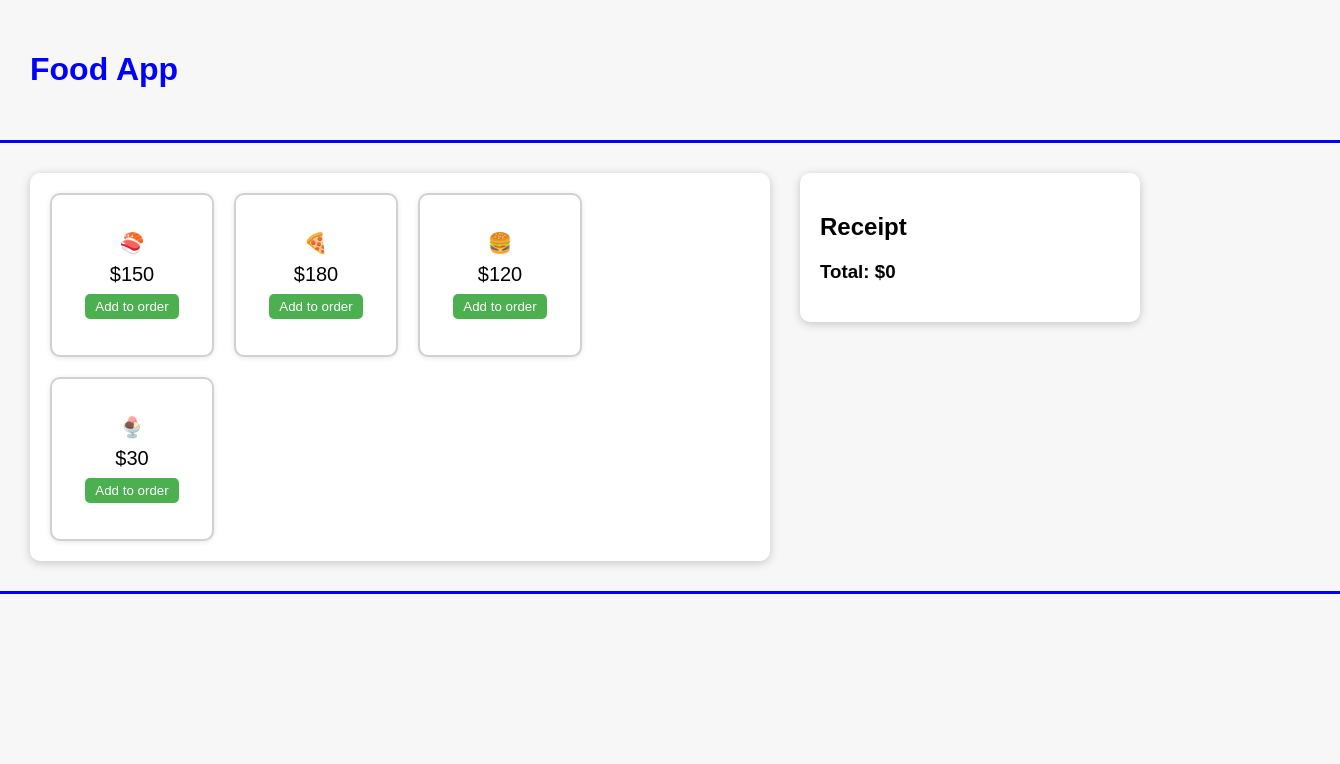
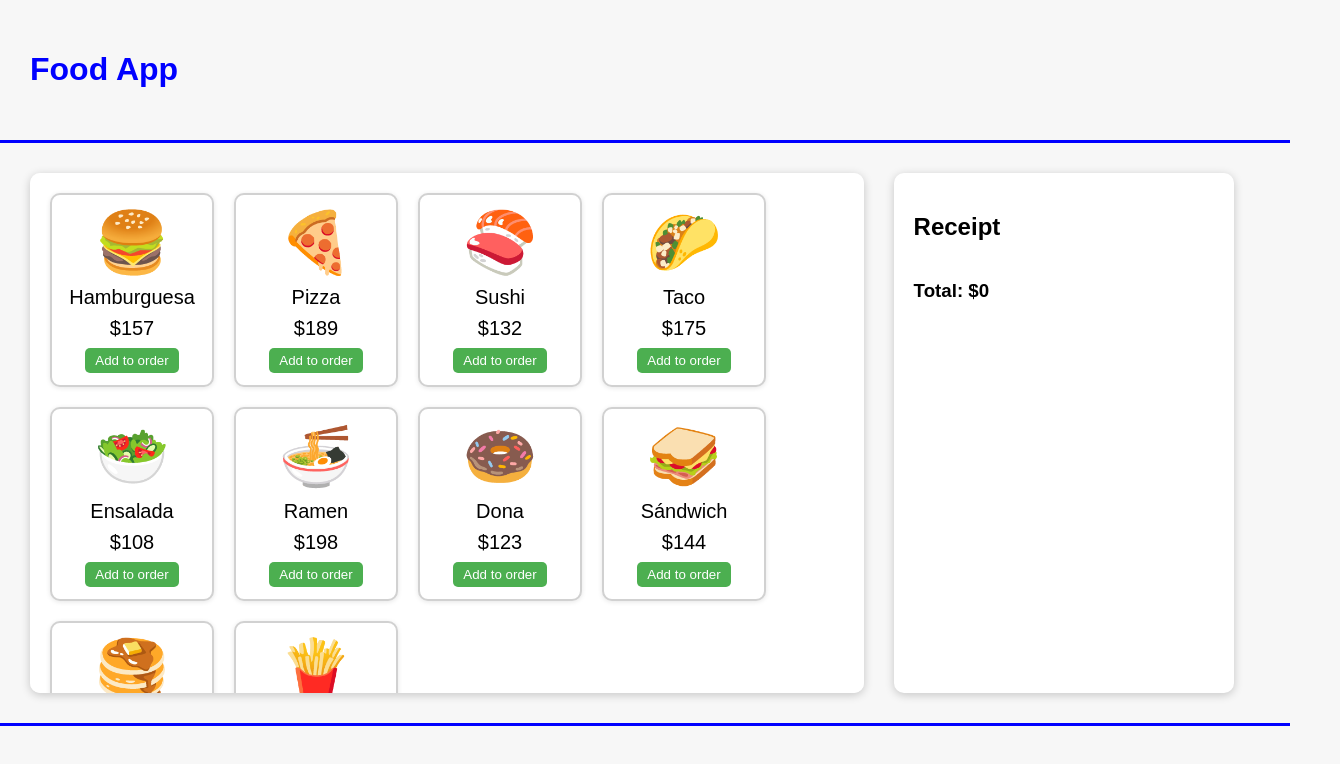
Before and after one commit to D13607ucc4/FoodApp, a React (Vite) app: page / in a window 1280 px wide. Shown: the top 764 px of the page, 1340 px wide, since content can reach past the window. Built offline with nearby package versions, Linux system fonts and the light colour scheme.

Commit message:
cambios estructura, eliminar 1 orden

```diff
--- a/src/App.css
+++ b/src/App.css
@@ -1,7 +1,7 @@
 body {
   background-color: #f7f7f7;
   margin: 0;
-  font-family: 'Arial', sans-serif;
+  font-family: "Arial", sans-serif;
 }
 
 .container {
@@ -10,121 +10,17 @@ body {
   align-items: flex-start; /* Alinea los elementos al inicio */
   gap: 30px;
   padding: 30px;
- /* height: 100vh;  Altura completa de la ventana. SI LE PONGO ESTO PERMITE SCROLLEAR Y EL CONTAINER NO SE SIGUE ALARGANDO MAS DE LO QUE OCUPA LA PANTALLA PERO QUEDA TODO TIRADO PA ABAJO */
+  /* height: 100vh;  Altura completa de la ventana. SI LE PONGO ESTO PERMITE SCROLLEAR Y EL CONTAINER NO SE SIGUE ALARGANDO MAS DE LO QUE OCUPA LA PANTALLA PERO QUEDA TODO TIRADO PA ABAJO */
   overflow: hidden; /* Evita el desbordamiento */
 }
 
-.food-container {
-  display: flex;
-  flex-wrap: wrap; /* Para que bajen a otra fila cuando no entren más */
-  gap: 20px; /* Espacio entre los elementos */
-  width: 700px; /* Ancho máximo para las comidas */
-  height: 100%; /* Altura completa del contenedor */
-  padding: 20px;
-  background-color: white;
-  border-radius: 10px;
-  box-shadow: 0 2px 10px rgba(0, 0, 0, 0.2);
-  overflow-y: auto; /* Si se llena de comida permite scrollear */
-}
-
-.food-item {
-  background-color: #fff;
-  border: 2px solid #d1d1d1;
-  border-radius: 10px;
-  width: 140px;
-  height: 140px;
-  display: flex;
-  flex-direction: column;
-  justify-content: center;
-  align-items: center;
-  gap: 8px;
-  padding: 10px;
-  box-shadow: 0 1px 5px rgba(0,0,0,0.1);
-}
-
-.food-item span {
-  font-size: 20px;
-}
-
-.food-item button {
-  background-color: #4CAF50;
-  color: white;
-  border: none;
-  padding: 5px 10px;
-  border-radius: 5px;
-  cursor: pointer;
-}
-
-.food-item button:hover {
-  background-color: #45a049;
-}
-
-.receipt-container {
-  min-width: 300px;
-  height: 100%;
-  background-color: white;
-  border-radius: 10px;
-  padding: 20px;
-  box-shadow: 0 2px 10px rgba(0, 0, 0, 0.2);
-  overflow-y: auto; /* Permite scrollear si hay muchas ordenes */
-}
-
-.receipt-container h2 {
-  margin-bottom: 20px;
-}
-
-.receipt-item {
-  display: flex;
-  align-items: center;
-  justify-content: space-between;
-  background: #f5f5f5;
-  margin-bottom: 10px;
-  padding: 8px 10px;
-  border-radius: 8px;
-}
-
-.receipt-item span {
-  font-size: 18px;
-}
-
-.receipt-item button {
-  background: none;
-  border: none;
-  font-size: 20px;
-  color: red;
-  cursor: pointer;
-}
-
 .total {
-  margin-top: 20px;
+  margin: 20px;
   font-weight: bold;
   font-size: 24px;
   text-align: center;
 }
 
-.order-item {
-  display: flex;
-  justify-content: space-between;
-  align-items: center;
-  padding: 8px;
-  margin: 4px 0;
-  background-color: #f8f8f8;
-  border-radius: 6px;
-  box-shadow: 0px 1px 4px rgba(0, 0, 0, 0.1);
+body {
+  margin-right: 50px;
 }
-
-.order-item span {
-  font-size: 1.1rem;
-}
-
-.order-item button {
-  background-color: transparent;
-  border: none;
-  font-size: 1.2rem;
-  cursor: pointer;
-  color: red;
-}
-
-.order-item button:hover {
-  transform: scale(1.2);
-}
--- /dev/null
+++ b/src/components/foodContainer.css
@@ -0,0 +1,13 @@
+.food-container {
+  display: flex;
+  flex-wrap: wrap; /* Para que bajen a otra fila cuando no entren más */
+  gap: 20px; /* Espacio entre los elementos */
+  width: 62vw; /* Ancho máximo para las comidas */
+  height: 60vh; /* Altura completa del contenedor */
+  padding: 20px;
+  background-color: white;
+  border-radius: 10px;
+  min-width: 180px;
+  box-shadow: 0 2px 10px rgba(0, 0, 0, 0.2);
+  overflow-y: auto; /* Si se llena de comida permite scrollear */
+}
--- a/src/components/foodContainer.jsx
+++ b/src/components/foodContainer.jsx
@@ -1,40 +1,28 @@
-import React from 'react'
-import FoodItem from "./foodItem"
+import React from "react";
+import FoodItem from "./foodItem";
+import "./foodContainer.css";
 
 const comidas = [
-  {
-    img: '🍣', // sushi
-    price: 150,
-    quantity: 0,
-  },
-  {
-    img: '🍕', // pizza
-    price: 180,
-    quantity: 0,
-  },
-  {
-    img: '🍔', //burger
-    price: 120,
-    quantity: 0,
-  },
-  {
-    img: '🍨', //ice cream
-    price: 30,
-    quantity: 0,
-  }
+  { img: "🍔", name: "Hamburguesa", price: 157, stock: 4 },
+  { img: "🍕", name: "Pizza", price: 189, stock: 9 },
+  { img: "🍣", name: "Sushi", price: 132, stock: 6 },
+  { img: "🌮", name: "Taco", price: 175, stock: 2 },
+  { img: "🥗", name: "Ensalada", price: 108, stock: 7 },
+  { img: "🍜", name: "Ramen", price: 198, stock: 3 },
+  { img: "🍩", name: "Dona", price: 123, stock: 5 },
+  { img: "🥪", name: "Sándwich", price: 144, stock: 1 },
+  { img: "🥞", name: "Panqueques", price: 160, stock: 8 },
+  { img: "🍟", name: "Papas fritas", price: 116, stock: 6 }
 ];
 
-function FoodContainer({addOrder}) {
+function FoodContainer({ addOrder }) {
   return (
     <>
-      {comidas.map((comida, index) =>
-         <FoodItem
-         key={index}
-         comida={comida}
-         addOrder={addOrder}/>
-      )}
+      {comidas.map((comida, index) => (
+        <FoodItem key={index} comida={comida} addOrder={addOrder} />
+      ))}
     </>
-  )
+  );
 }
 
-export default FoodContainer
+export default FoodContainer;
--- /dev/null
+++ b/src/components/foodItem.css
@@ -0,0 +1,35 @@
+.food-item {
+  background-color: #fff;
+  border: 2px solid #d1d1d1;
+  border-radius: 10px;
+  width: 140px;
+  height: 170px;
+  display: flex;
+  flex-direction: column;
+  justify-content: center;
+  align-items: center;
+  gap: 8px;
+  padding: 10px;
+  box-shadow: 0 1px 5px rgba(0, 0, 0, 0.1);
+}
+
+.food-item span:not(.food-icon) {
+  font-size: 20px;
+}
+
+.food-item button {
+  background-color: #4caf50;
+  color: white;
+  border: none;
+  padding: 5px 10px;
+  border-radius: 5px;
+  cursor: pointer;
+}
+
+.food-item button:hover {
+  background-color: #45a049;
+}
+
+.food-icon {
+  font-size: 60px;
+}
--- a/src/components/foodItem.jsx
+++ b/src/components/foodItem.jsx
@@ -1,15 +1,24 @@
-import React from 'react'
+import React from "react";
+import "./foodItem.css";
 
-function FoodItem({comida, addOrder}) {
+function FoodItem({ comida, addOrder }) {
   return (
-<div className='food-item'>
-      <div><span>{comida.img}</span></div>
-      <div><span>${comida.price}</span></div>
+    <div className="food-item">
       <div>
-        <button onClick={() => addOrder({...comida})}>Add to order</button> {/*Copio el objeto comida para que no me mande la referencia y haya pedo con los estados*/}
+        <span className="food-icon">{comida.img}</span>
       </div>
-</div>
-  )
+      <div>
+        <span>{comida.name}</span>
+      </div>
+      <div>
+        <span>${comida.price}</span>
+      </div>
+      <div>
+        <button onClick={() => addOrder({ ...comida })}>Add to order</button>{" "}
+        {/*Copio el objeto comida para que no me mande la referencia y haya pedo con los estados*/}
+      </div>
+    </div>
+  );
 }
 
-export default FoodItem
+export default FoodItem;
--- /dev/null
+++ b/src/components/order.css
@@ -0,0 +1,26 @@
+.order-item {
+  display: flex;
+  justify-content: space-between;
+  align-items: center;
+  padding: 8px;
+  margin: 4px 0;
+  background-color: #f8f8f8;
+  border-radius: 6px;
+  box-shadow: 0px 1px 4px rgba(0, 0, 0, 0.1);
+}
+
+.order-item span {
+  font-size: 1.1rem;
+}
+
+.order-item button {
+  background-color: transparent;
+  border: none;
+  font-size: 1.2rem;
+  cursor: pointer;
+  color: red;
+}
+
+.order-item button:hover {
+  transform: scale(1.2);
+}
--- a/src/components/order.jsx
+++ b/src/components/order.jsx
@@ -1,13 +1,17 @@
-import React from 'react'
+import React from "react";
+import "./order.css";
 
-function Order({item, index, removeOrder }) {
+function Order({ item, index, removeOrder, removeOneOrder }) {
   return (
-  <div key={index} className="order-item">
-    <span>{item.img} x {item.quantity}</span>
-    <span>${item.price * item.quantity}</span>
-    <button onClick={() => removeOrder(index)}>❌</button>
-</div>
-  )
+    <div key={index} className="order-item">
+      <span>
+        {item.img} x {item.quantity}
+      </span>
+      <span>${item.price * item.quantity}</span>
+      <button onClick={() => removeOneOrder(index)}>➖</button>
+      <button onClick={() => removeOrder(index)}>❌</button>
+    </div>
+  );
 }
 
-export default Order
+export default Order;
--- /dev/null
+++ b/src/components/receipt.css
@@ -0,0 +1,40 @@
+.receipt-container {
+  min-width: 300px;
+  height: 60vh;
+  max-height: 60vh;
+  background-color: white;
+  border-radius: 10px;
+  padding: 20px;
+  box-shadow: 0 2px 10px rgba(0, 0, 0, 0.2);
+}
+
+.receipt-container h2 {
+  margin-bottom: 20px;
+}
+
+.receipt-item {
+  display: flex;
+  align-items: center;
+  justify-content: space-between;
+  background: #f5f5f5;
+  margin-bottom: 10px;
+  padding: 8px 10px;
+  border-radius: 8px;
+}
+
+.receipt-item span {
+  font-size: 18px;
+}
+
+.receipt-item button {
+  background: none;
+  border: none;
+  font-size: 20px;
+  color: red;
+  cursor: pointer;
+}
+
+.order-container {
+  max-height: 40vh;
+  overflow-y: auto; /* Permite scrollear si hay muchas ordenes */
+}
--- a/src/components/receipt.jsx
+++ b/src/components/receipt.jsx
@@ -1,17 +1,29 @@
-import React from 'react'
-import Order from './order'
+import React from "react";
+import Order from "./order";
+import "./receipt.css";
 
-function Receipt({ orders, removeOrder }) {
-  const total = orders.reduce((acc, item) => acc + item.price * item.quantity, 0); //Calcula el total de los pedidos sumando el precio de cada item en el array orders. acc es el acumulador que empieza en 0. item es cada objeto del array orders.
+function Receipt({ orders, removeOrder, removeOneOrder }) {
+  const total = orders.reduce(
+    (acc, item) => acc + item.price * item.quantity,
+    0
+  ); //Calcula el total de los pedidos sumando el precio de cada item en el array orders. acc es el acumulador que empieza en 0. item es cada objeto del array orders.
   return (
     <div>
       <h2>Receipt</h2>
-      {orders.map((item, index) => (
-        <Order key={index} item={item} index={index} removeOrder={removeOrder} />
-      ))}
+      <div className="order-container">
+        {orders.map((item, index) => (
+          <Order
+            key={index}
+            item={item}
+            index={index}
+            removeOrder={removeOrder}
+            removeOneOrder={removeOneOrder}
+          />
+        ))}
+      </div>
       <h3>Total: ${total}</h3>
     </div>
-  )
+  );
 }
 
-export default Receipt
+export default Receipt;
```
Also changed, not shown: src/App.jsx (+35 -14 lines).
